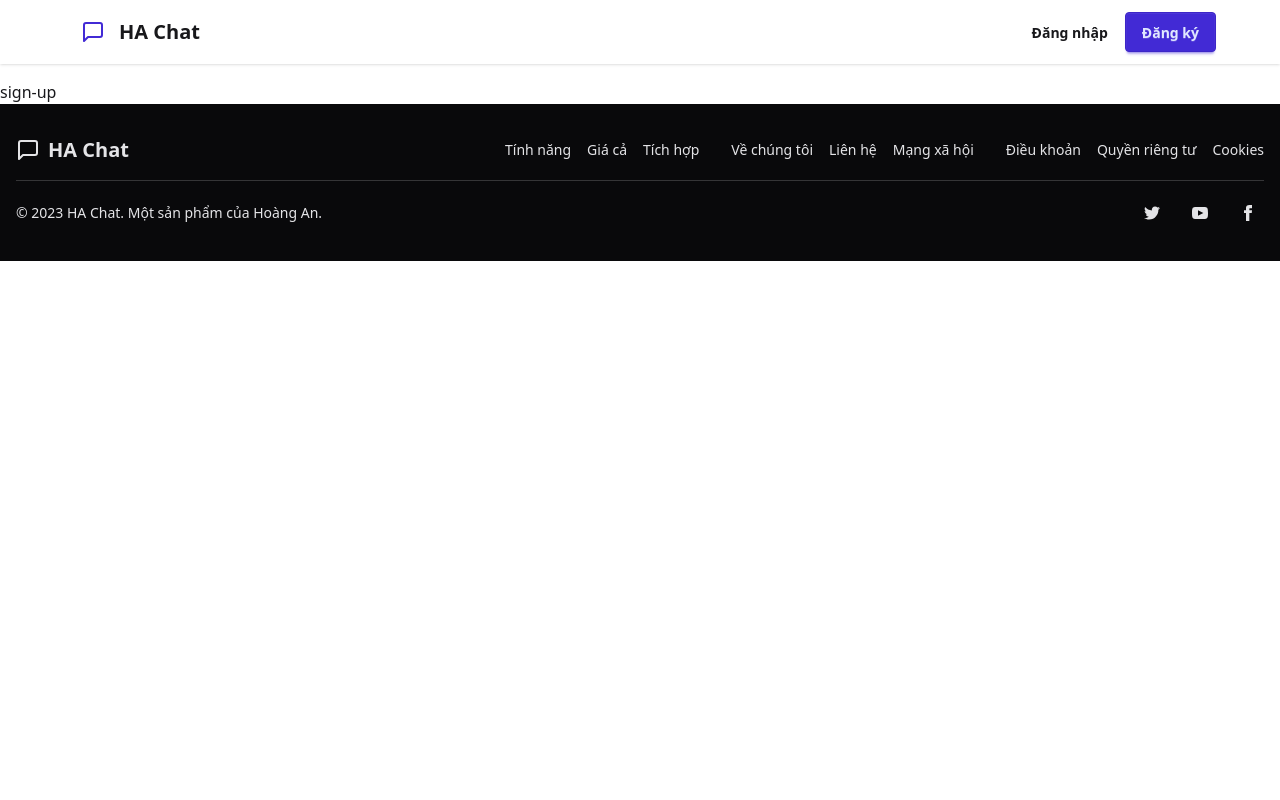
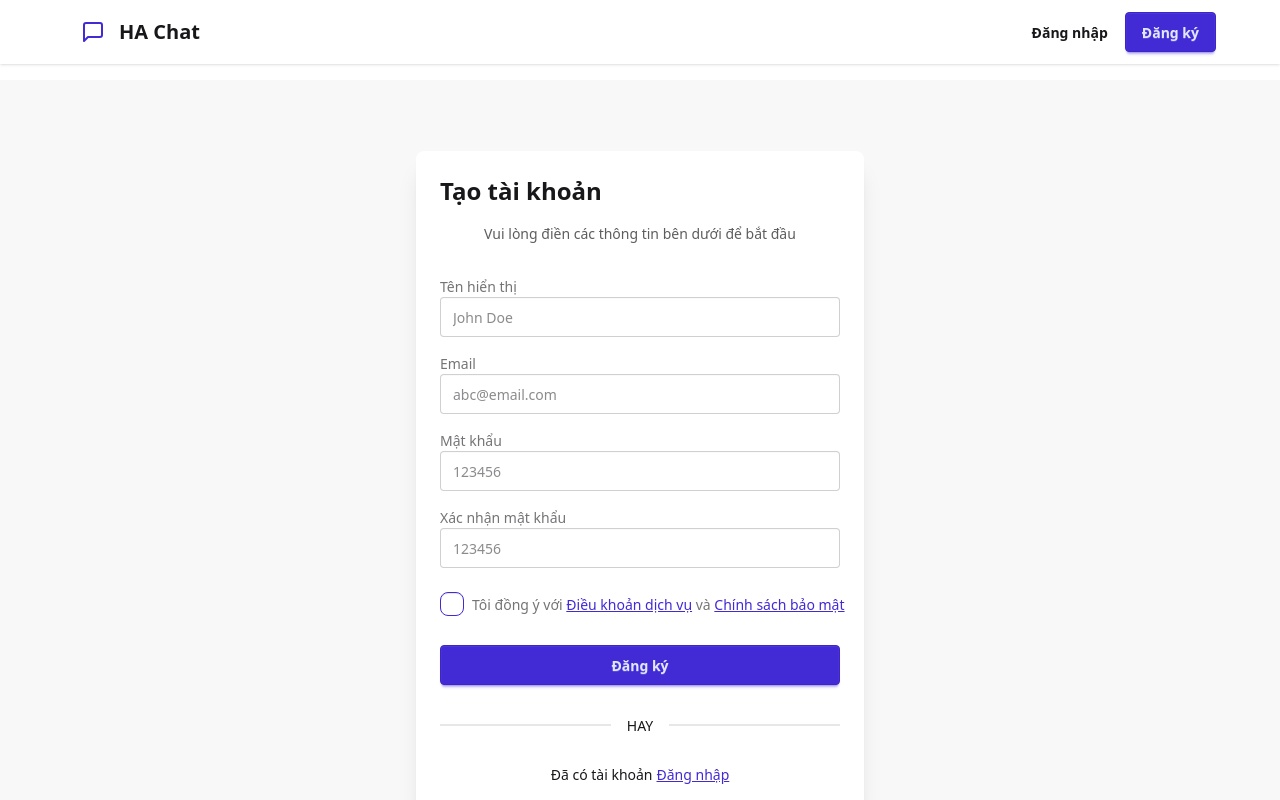
Before and after one commit to ChatRealTime/chat_real_time_fe, a React (Vite) app: page /sign-up in a window 1280 px wide. Shown: the top 800 px of the page. Built offline with nearby package versions, Linux system fonts and the light colour scheme; the HTML template or start-up script is replaced by a standard one.

Commit message:
ui: add login page and sign-up page

```diff
--- a/src/components/auth/login.tsx
+++ b/src/components/auth/login.tsx
@@ -1,5 +1,64 @@
-import React from "react";
+import { Link } from "react-router-dom";
 
 export default function Login() {
-  return <div>Login</div>;
+  return (
+    <div className="min-h-screen bg-base-200 flex items-center justify-center">
+      <div className="card w-full max-w-sm bg-base-100 shadow-xl">
+        <div className="card-body">
+          <h2 className="card-title text-2xl font-bold text-center mb-2">
+            Đăng nhập
+          </h2>
+          <p className="text-center text-base-content/70 mb-6">
+            Chào mừng bạn trờ lại với HA Chat
+          </p>
+
+          <form>
+            <div className="form-control w-full mb-4">
+              <label className="label">
+                <span className="label-text">Email</span>
+              </label>
+              <input
+                type="email"
+                placeholder="abc@gmail.com"
+                className="input input-bordered w-full"
+                required
+              />
+            </div>
+
+            <div className="form-control w-full mb-6">
+              <label className="label">
+                <span className="label-text">Mật khẩu</span>
+              </label>
+              <input
+                type="password"
+                placeholder="123456"
+                className="input input-bordered w-full"
+                required
+              />
+              <label className="label">
+                <a href="#" className="label-text-alt link link-hover">
+                  Quên mật khẩu?
+                </a>
+              </label>
+            </div>
+
+            <div className="form-control mt-6">
+              <button className="btn btn-primary w-full">Đăng nhập</button>
+            </div>
+          </form>
+
+          <div className="divider my-6">HAY</div>
+
+          <div className="text-center">
+            <p className="text-sm">
+              Chưa có tài khoản?
+              <Link to={"/sign-up"} className="link link-primary ml-1">
+                Đăng ký
+              </Link>
+            </p>
+          </div>
+        </div>
+      </div>
+    </div>
+  );
 }
--- a/src/components/auth/sign-up.tsx
+++ b/src/components/auth/sign-up.tsx
@@ -1,5 +1,103 @@
-import React from "react";
+import { Link } from "react-router-dom";
 
 export default function SignUp() {
-  return <div>sign-up</div>;
+  return (
+    <div className="min-h-screen bg-base-200 flex items-center justify-center">
+      <div className="card w-full max-w-md bg-base-100 shadow-xl">
+        <div className="card-body">
+          <h2 className="card-title text-2xl font-bold text-center mb-2">
+            Tạo tài khoản
+          </h2>
+          <p className="text-center text-base-content/70 mb-6">
+            Vui lòng điền các thông tin bên dưới để bắt đầu
+          </p>
+
+          <form>
+            <div className="form-control w-full mb-4">
+              <label className="label">
+                <span className="label-text">Tên hiển thị</span>
+              </label>
+              <input
+                type="text"
+                placeholder="John Doe"
+                className="input input-bordered w-full"
+                required
+              />
+            </div>
+
+            <div className="form-control w-full mb-4">
+              <label className="label">
+                <span className="label-text">Email</span>
+              </label>
+              <input
+                type="email"
+                placeholder="abc@email.com"
+                className="input input-bordered w-full"
+                required
+              />
+            </div>
+
+            <div className="form-control w-full mb-4">
+              <label className="label">
+                <span className="label-text">Mật khẩu</span>
+              </label>
+              <input
+                type="password"
+                placeholder="123456"
+                className="input input-bordered w-full"
+                required
+              />
+            </div>
+
+            <div className="form-control w-full mb-6">
+              <label className="label">
+                <span className="label-text">Xác nhận mật khẩu</span>
+              </label>
+              <input
+                type="password"
+                placeholder="123456"
+                className={`input input-bordered w-full`}
+                required
+              />
+            </div>
+
+            <div className="form-control">
+              <label className="label cursor-pointer justify-start gap-2">
+                <input
+                  type="checkbox"
+                  className="checkbox checkbox-primary"
+                  required
+                />
+                <span className="label-text">
+                  Tôi đồng ý với{" "}
+                  <Link to="#" className="link link-primary">
+                    Điều khoản dịch vụ
+                  </Link>{" "}
+                  và{" "}
+                  <Link to="#" className="link link-primary">
+                    Chính sách bảo mật
+                  </Link>
+                </span>
+              </label>
+            </div>
+
+            <div className="form-control mt-6">
+              <button className="btn btn-primary w-full">Đăng ký</button>
+            </div>
+          </form>
+
+          <div className="divider my-6">HAY</div>
+
+          <div className="text-center">
+            <p className="text-sm">
+              Đã có tài khoản
+              <Link to={"/login"} className="link link-primary ml-1">
+                Đăng nhập
+              </Link>
+            </p>
+          </div>
+        </div>
+      </div>
+    </div>
+  );
 }
--- a/src/components/layout/header.tsx
+++ b/src/components/layout/header.tsx
@@ -1,17 +1,22 @@
 import { MessageSquare } from "lucide-react";
+import { Link } from "react-router-dom";
 
 export default function Header() {
   return (
     <header className="navbar bg-base-100 shadow-sm px-4 md:px-8 lg:px-16">
       <div className="navbar-start">
-        <a className="btn btn-ghost text-xl">
+        <Link to={"/"} className="btn btn-ghost text-xl">
           <MessageSquare className="h-6 w-6 text-primary mr-2" />
           HA Chat
-        </a>
+        </Link>
       </div>
       <div className="navbar-end">
-        <a className="btn btn-ghost">Đăng nhập</a>
-        <a className="btn btn-primary">Đăng ký</a>
+        <Link to={"/login"} className="btn btn-ghost">
+          Đăng nhập
+        </Link>
+        <Link to={"/sign-up"} className="btn btn-primary">
+          Đăng ký
+        </Link>
       </div>
     </header>
   );
```
